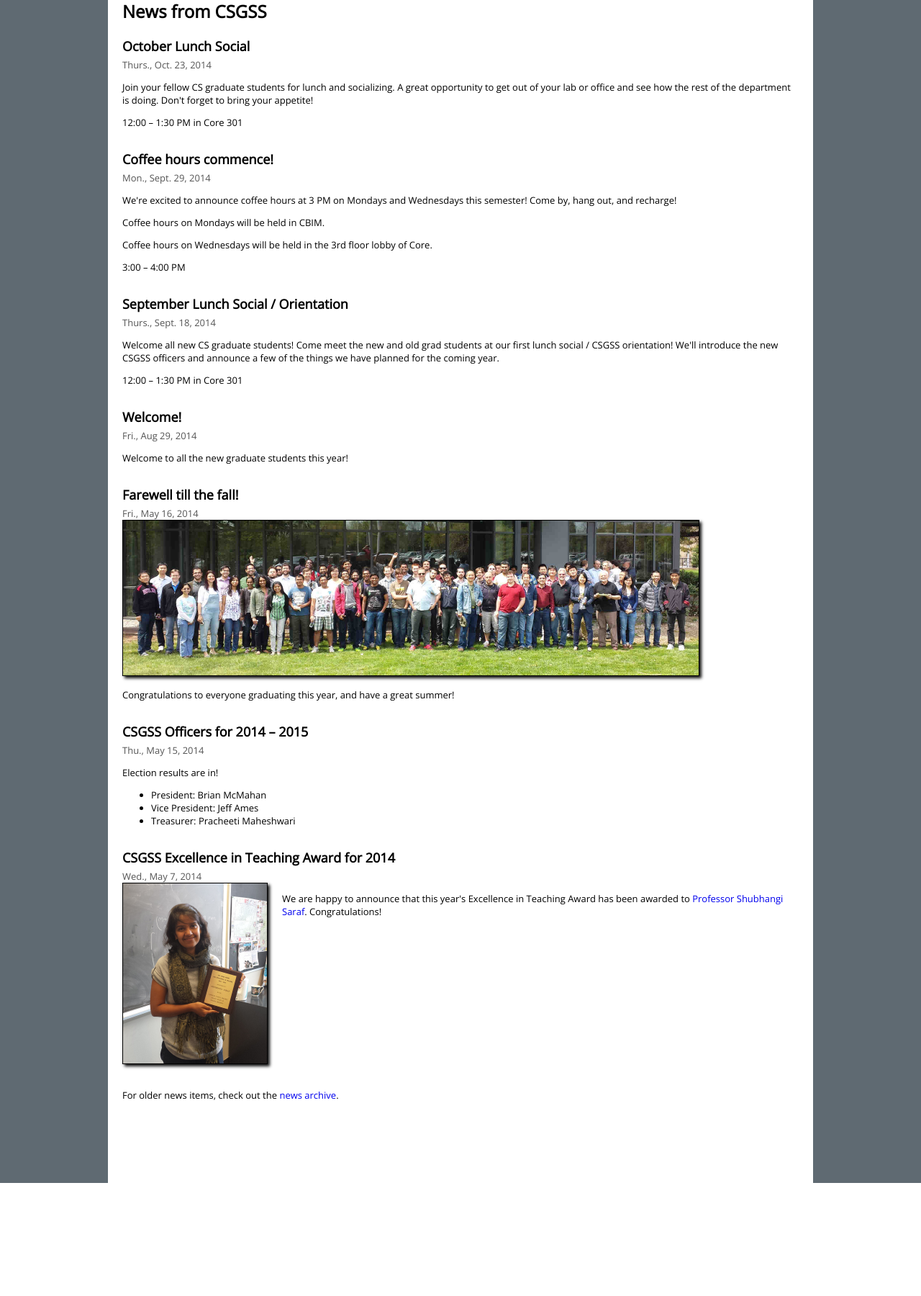
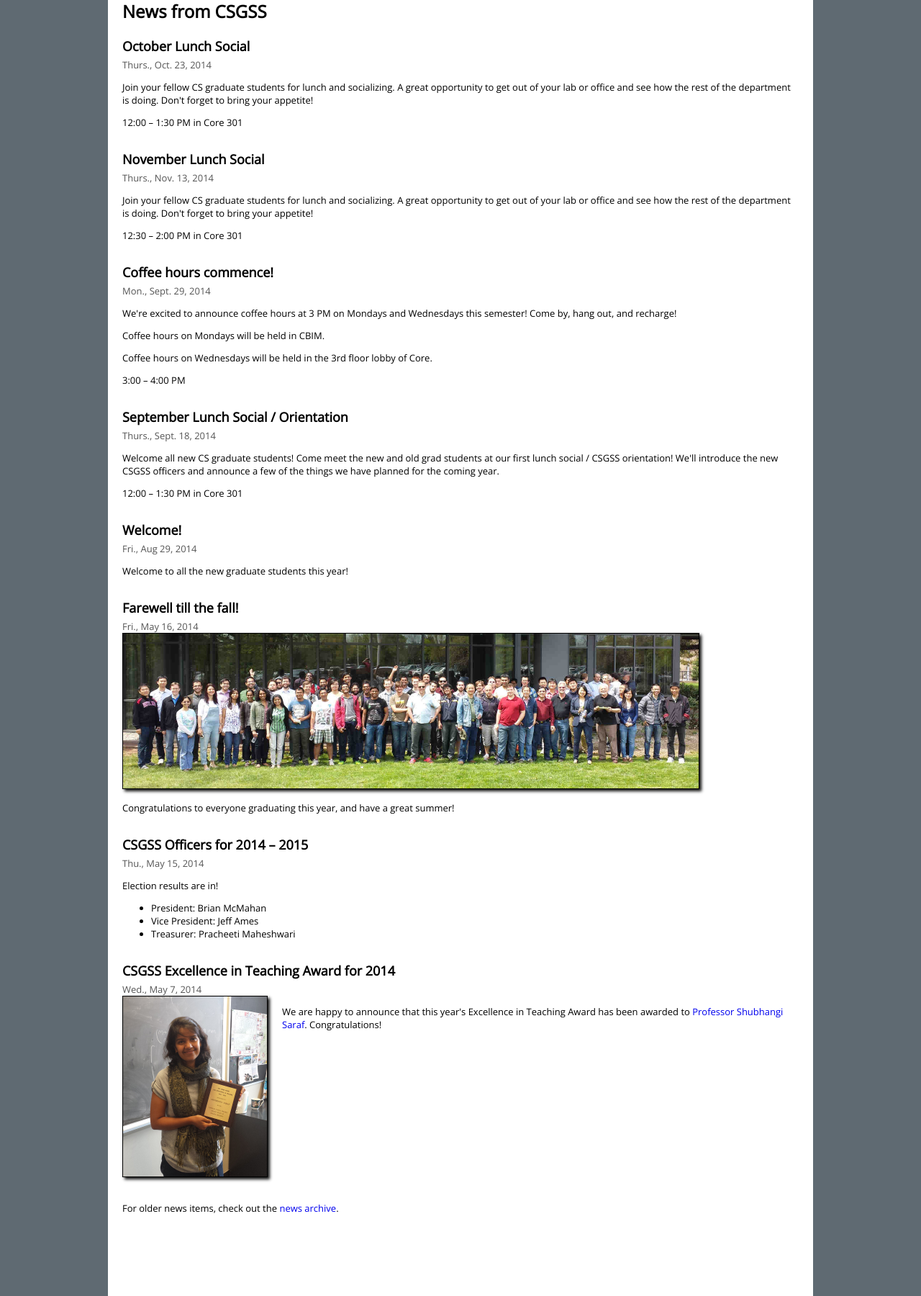
Before and after one commit to rucsgss/csgss.rutgers.edu, a PHP site: page / in a window 1280 px wide. Shown: the part 174-1974 px from the top of the page at 72% size. Before the commit the page ends 1817 px from the top, so only its background shows below. Run offline with PHP 8.4, Linux system fonts and the light colour scheme.

Commit message:
Add November lunch social news item

```diff
--- a/index.php
+++ b/index.php
@@ -19,6 +19,18 @@
 			    to get out of your lab or office and see how the rest of the department is doing.  Don't
 			    forget to bring your appetite!</p>
 			  <p>12:00 &ndash; 1:30 PM in Core 301</p>
+            </div>
+            <div class="clear"></div>
+          </div>
+
+          <div class="newsitem">
+            <div>
+              <h2>November Lunch Social</h2>
+              <h3>Thurs., Nov. 13, 2014</h3>
+			  <p>Join your fellow CS graduate students for lunch and socializing. A great opportunity
+			    to get out of your lab or office and see how the rest of the department is doing.  Don't
+			    forget to bring your appetite!</p>
+			  <p>12:30 &ndash; 2:00 PM in Core 301</p>
             </div>
             <div class="clear"></div>
           </div>
```
